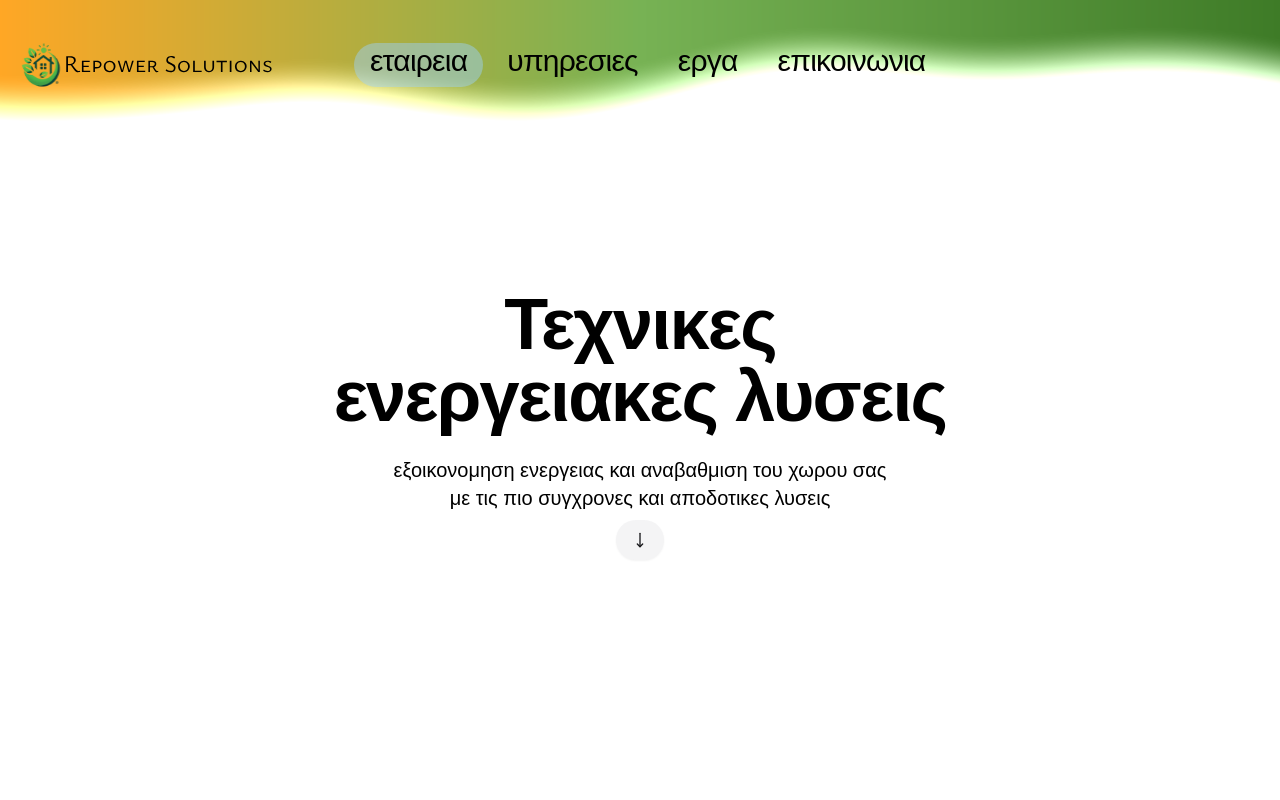
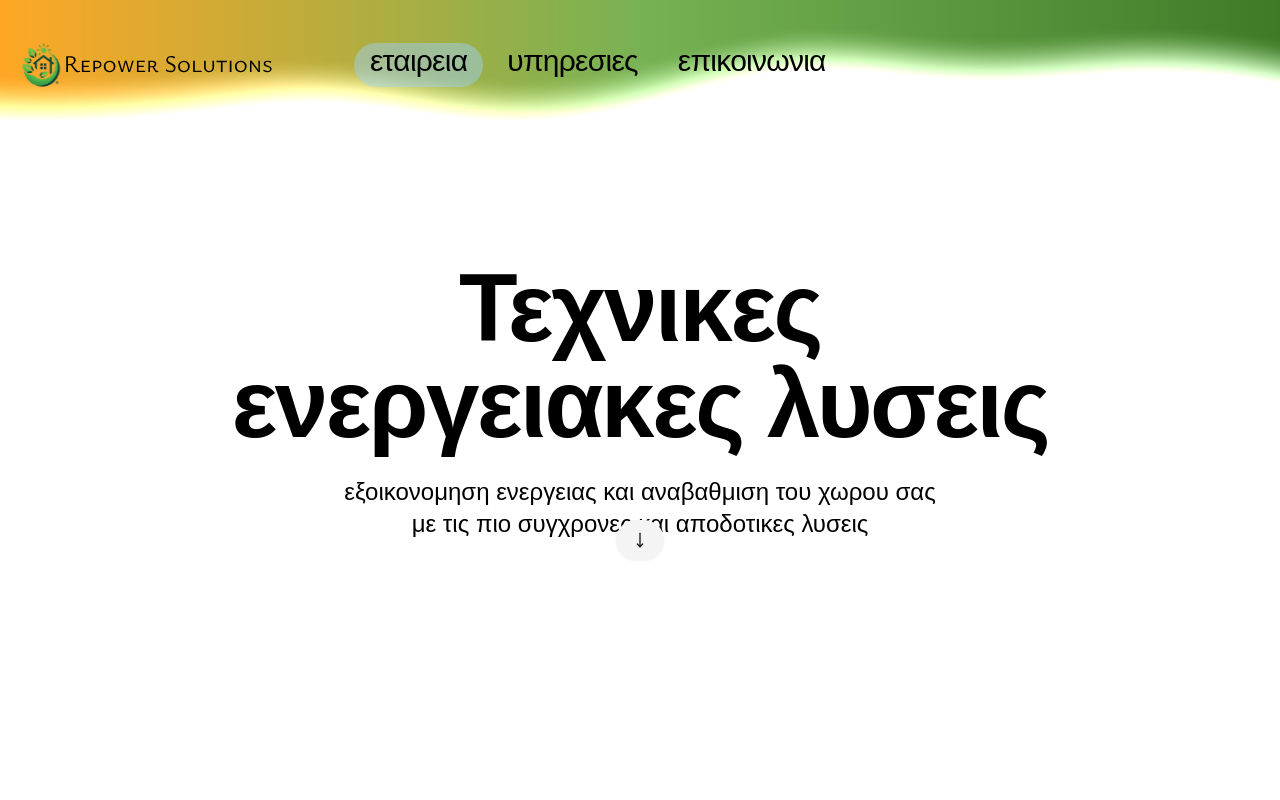
Before and after one commit to qaramanis/repower-solutions, a Next.js app: page / in a window 1280 px wide. Shown: the top 800 px of the page. Built offline with nearby package versions, Linux system fonts and the light colour scheme; a web font is replaced by a local one.

Commit message:
working on fixing header nav

```diff
--- a/components/header/header-nav.tsx
+++ b/components/header/header-nav.tsx
@@ -30,15 +30,6 @@ export default function HeaderNav() {
         index={1}
       />
       <HeaderLink
-        key="erga"
-        text="εργα"
-        href="#"
-        isActive={false}
-        isHovered={isHovered}
-        setIsHovered={setIsHovered}
-        index={2}
-      />
-      <HeaderLink
         key="epikoinonia"
         text="επικοινωνια"
         href="#"
--- a/components/home/hero.tsx
+++ b/components/home/hero.tsx
@@ -17,13 +17,13 @@ export default function Hero() {
       className="relative w-screen h-screen flex flex-col items-center justify-center text-center px-4"
     >
       <div className="max-w-4xl">
-        <h1 className="text-5xl md:text-7xl font-bold tracking-tight mb-6">
+        <h1 className="text-8xl font-bold tracking-tight mb-6">
           Τεχνικες
           <br />
           ενεργειακες λυσεις
         </h1>
 
-        <p className="text-lg md:text-xl mt-4 max-w-2xl mx-auto">
+        <p className="text-lg md:text-2xl mt-4 max-w-2xl mx-auto">
           εξοικονομηση ενεργειας και αναβαθμιση του χωρου σας
           <br />
           με τις πιο συγχρονες και αποδοτικες λυσεις
--- a/components/home/services.tsx
+++ b/components/home/services.tsx
@@ -9,7 +9,7 @@ const SERVICES_DATA = [
     id: "hm-erga",
     title: "Η/Μ Εργα",
     description: [
-      "Σας προσφέρουμε εξειδικευμένες ηλεκτρομαμηχανικές μελέτες για κτιρακές και βιομηχανικές εγκαταστάσεις, με στόχο την παροχή της βέλτιστης κατασκευαστικής και ενεργειακής λύσης σε κάθε έργο.",
+      "Σας προσφέρουμε εξειδικευμένες ηλεκτρομηχανικές μελέτες για κτιριακές και βιομηχανικές εγκαταστάσεις, με στόχο την παροχή της βέλτιστης κατασκευαστικής και ενεργειακής λύσης σε κάθε έργο.",
       "Οι μελέτες μας εκπονούνται από διπλωματούχους μηχανικούς με εκτεταμένη εμπειρία σε ένα ευρύ φάσμα ηλεκτρομηχανολογικών έργων. Αναλαμβάνουμε μελέτες εφαρμογής, αποτυπώσεις και προμελέτες.",
       "Οι μελέτες που αναλαμβάνουμε καλύπτουν κατηγορίες όπως ηλεκτρολογικά, υδραυλικά, κλιματισμό, εξαερισμό, θέρμανση, πυρασφάλεια και πολλά άλλα.",
     ],
```
